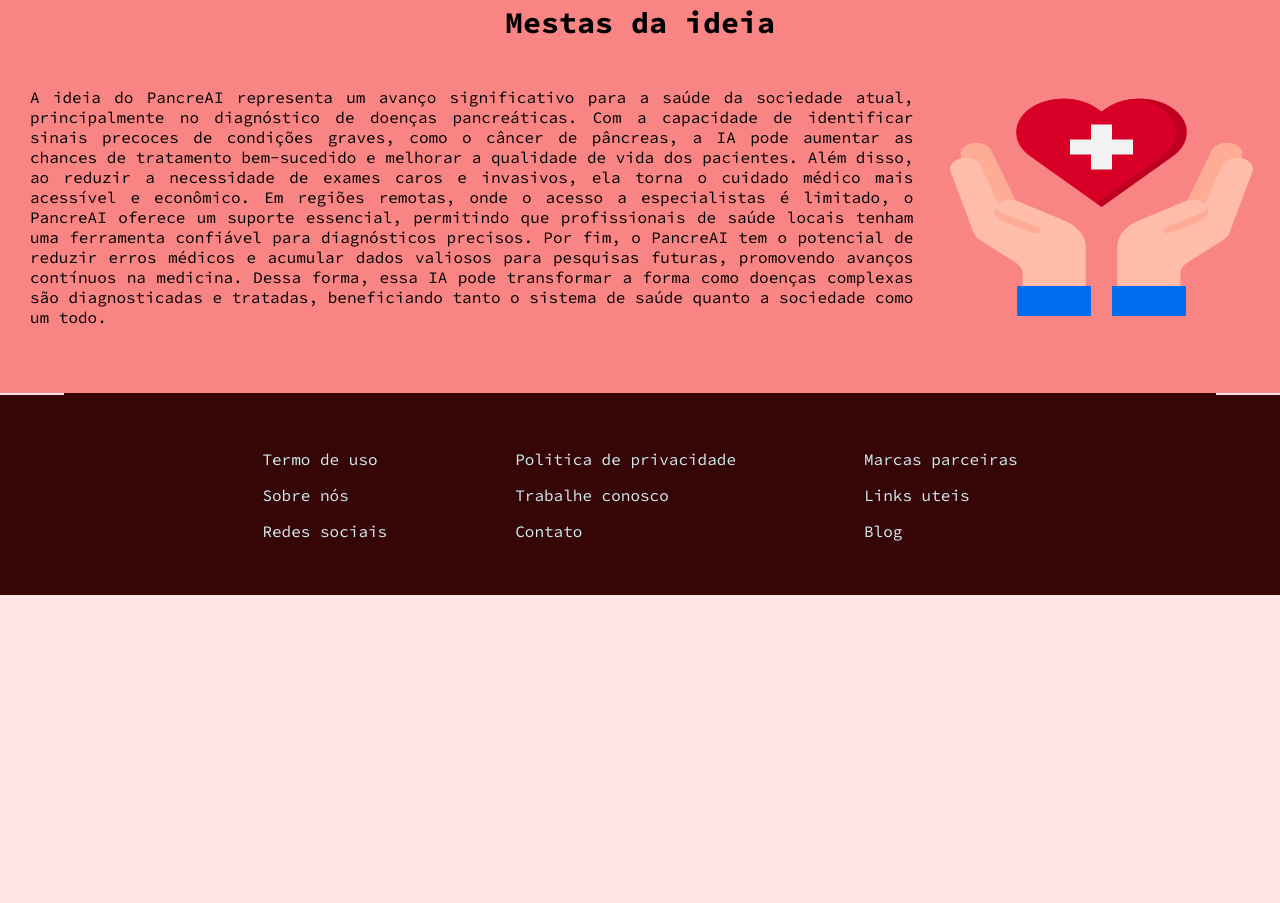
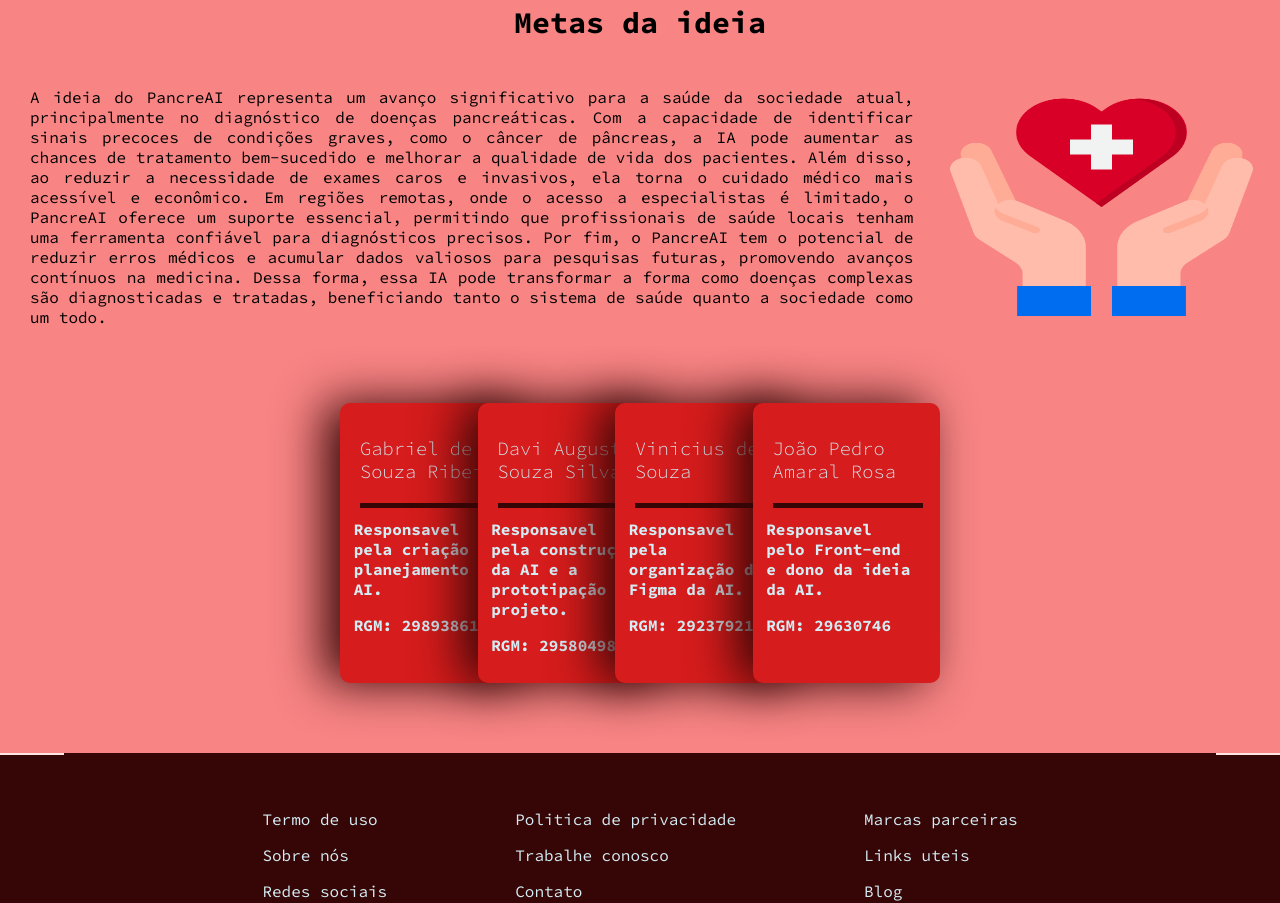
Before and after one commit to viniciuszol/PancreAI, a plain HTML site: page conclusao.html in a window 1280 px wide. Shown: the part 1315-2218 px from the top of the page. Before the commit the page ends 1910 px from the top, so only its background shows below. Drawn offline with Linux system fonts and the light colour scheme.

Commit message:
participantes

```diff
--- a/CSS/style.css
+++ b/CSS/style.css
@@ -165,7 +165,7 @@ body{
 /*download aba*/
 
 .Download{
-    height: 85vh;
+  padding: 30px 0px;
 }
 
 .Download h1{
--- a/conclusao.html
+++ b/conclusao.html
@@ -59,7 +59,7 @@
     <div class="line"></div>
 
     <div style="padding: 50px 10px; background-color: #f88484;">
-        <h3 class="h3">Mestas da ideia</h3>
+        <h3 class="h3">Metas da ideia</h3>
         <div class="cg">
             <div class="textConclusao">
                 <div class="regularSCP">
@@ -69,6 +69,63 @@
             </div>
             <img class="imgCG" src="IMG/saud.png" alt="study">
         </div>
+        <div class="carrousel" style="margin-top: 40px;">
+            <div class="container">
+                <div class="card">
+                  <h3 class="title">Gabriel de Souza Ribeiro</h3>
+                  <div class="bar">
+                    <div class="emptybar"></div>
+                    <div class="filledbar"></div>
+                  </div>
+                  <div class="circle">
+                    <p class="text">
+                        Responsavel pela criação e planejamento da AI.
+                    </p>
+                    <p class="text">RGM: 29893861</p>
+                  </div>
+                </div>
+                <div class="card">
+                  <h3 class="title">Davi Augusto Souza Silva</h3>
+                  <div class="bar">
+                    <div class="emptybar"></div>
+                    <div class="filledbar"></div>
+                  </div>
+                  <div class="circle">
+                    <p class="text">
+                        Responsavel pela construção da AI e a prototipação do projeto.
+                    </p>
+                    <p class="text">RGM: 29580498</p>
+                  </div>
+                </div>
+                <div class="card">
+                  <h3 class="title">Vinicius de Souza</h3>
+                  <div class="bar">
+                    <div class="emptybar"></div>
+                    <div class="filledbar"></div>
+                  </div>
+                  <div class="circle">
+                    <p class="text">
+                        Responsavel pela organização do Figma da AI.
+                    </p>
+                    <p class="text">RGM: 29237921</p>
+                  </div>
+                </div>
+                <div class="card">
+                  <h3 class="title">João Pedro Amaral Rosa</h3>
+                  <div class="bar">
+                    <div class="emptybar"></div>
+                    <div class="filledbar"></div>
+                  </div>
+                  <div class="circle">
+                    <p class="text">
+                        Responsavel pelo Front-end e dono da ideia da AI.
+                    </p>
+                    <p class="text">RGM: 29630746</p>
+                  </div>
+                </div>
+            </div>
+        </div>
+    </div>
     </div>
 
     <div class="line"></div>
```
Also changed, not shown: index.html (+1 -1 lines).
